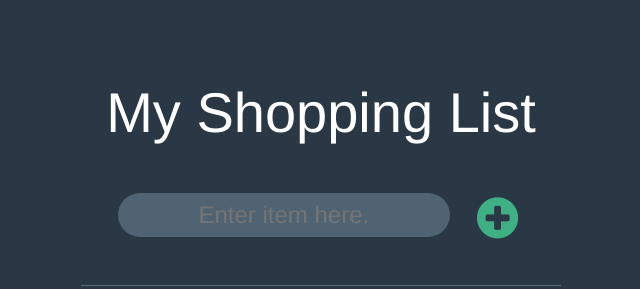
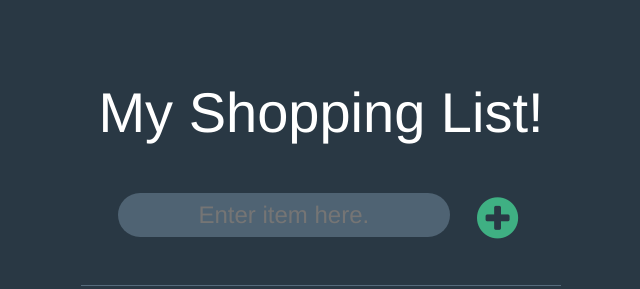
Before and after one commit to amituuush/shopping-list-app, a plain HTML site: page index.html in a window 1280 px wide. Shown: the whole page, without its empty margins (319-959 px from the left). Drawn offline with nearby package versions, Linux system fonts and the light colour scheme.

Commit message:
title change

```diff
--- a/index.html
+++ b/index.html
@@ -18,7 +18,7 @@
 
 	<div class="container">
 		<header>
-			<span>My Shopping List</span>
+			<span>My Shopping List!</span>
 		</header>
 
 		<section class="input-item">
```
